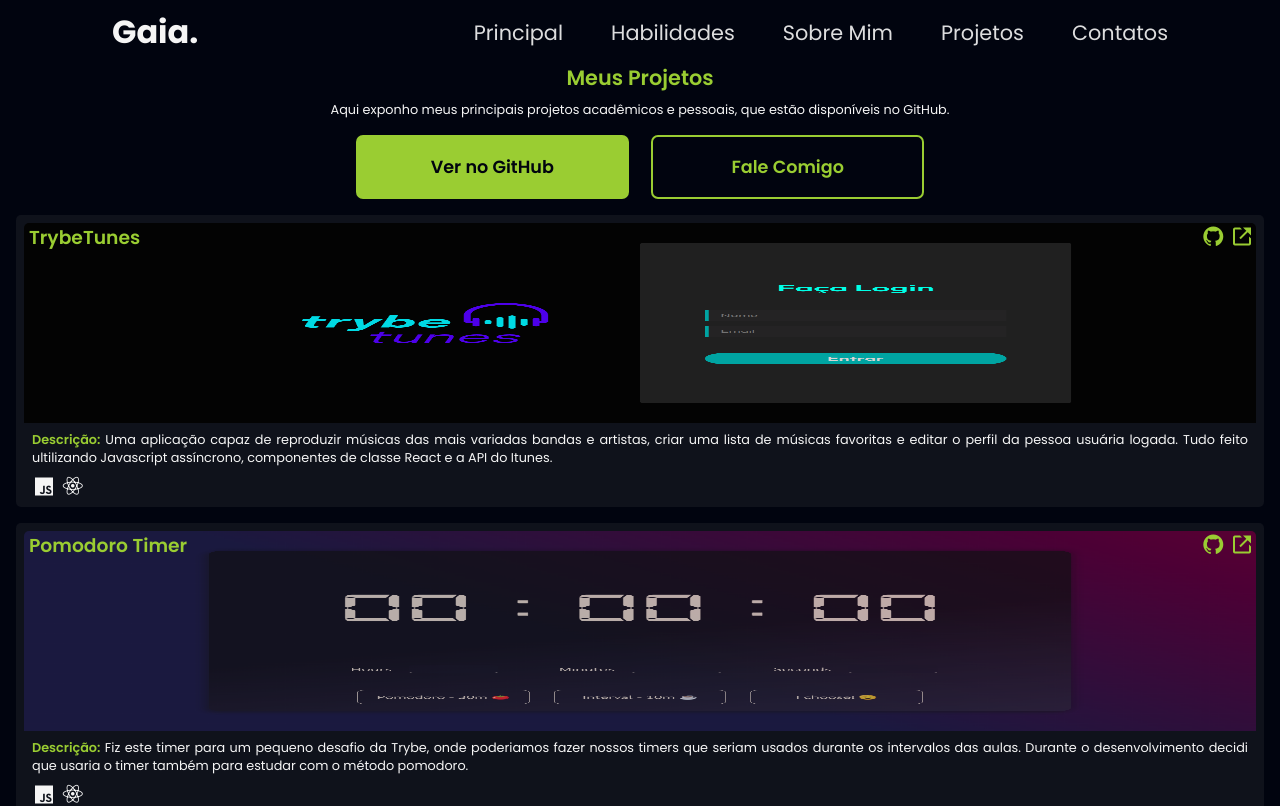
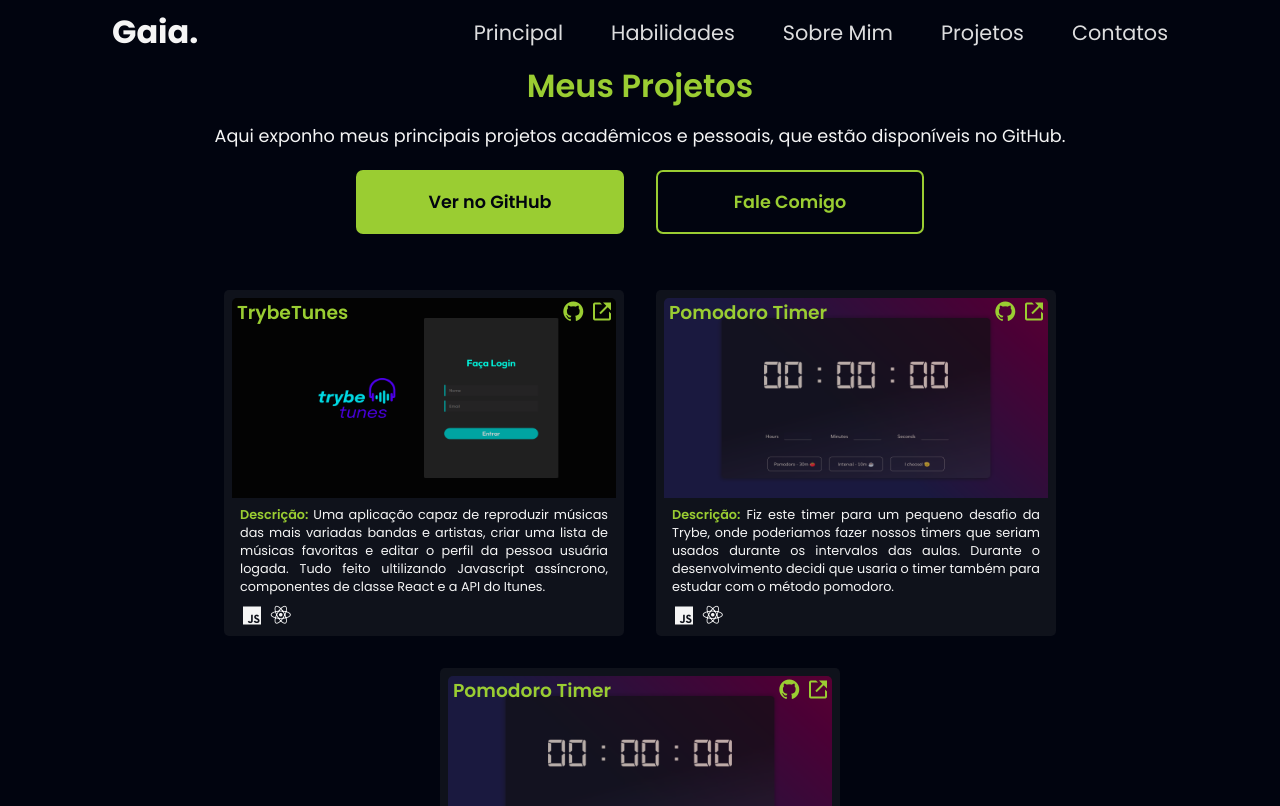
Before and after one commit to vitorGaia/vitorGaia.github.io, a React (Vite) app: page /projects in a window 1280 px wide. Shown: the top 806 px of the page. Built offline with nearby package versions, Linux system fonts and the light colour scheme.

Commit message:
update: finaliza css desktop.

```diff
--- a/src/Pages/Projects.jsx
+++ b/src/Pages/Projects.jsx
@@ -20,7 +20,7 @@ function Projects() {
   }, []);
 
   return (
-    <div className='projects-page-container area-4-projects' id='projects-section'>
+    <div className='projects-page-container area-4-projects' id='projects'>
       <Header />
 
       <h2>Meus Projetos</h2>
@@ -33,7 +33,7 @@ function Projects() {
         { dataProjects.map((project, index) => <CardProject key={`${project}${index}`} project={project} />) }
       </div>
 
-      <BackToStartBtn id='#projects-section' />
+      <BackToStartBtn id='projects' />
     </div>
   );
 }
--- a/src/Styles/CardProject.css
+++ b/src/Styles/CardProject.css
@@ -7,6 +7,7 @@
   border-radius: 5px;
   position: relative;
   z-index: 0;
+  max-width: 400px;
 }
 
 .card-container img {
--- a/src/Styles/HomeBtns.css
+++ b/src/Styles/HomeBtns.css
@@ -28,3 +28,9 @@
   background-color: var(--accent);
   color: var(--base);
 }
+
+@media (min-width: 1001px) {
+  .home-btns-container {
+    gap: 2rem;
+  }
+}
--- a/src/Styles/Projects.css
+++ b/src/Styles/Projects.css
@@ -33,3 +33,22 @@
 .area-4-projects {
   visibility: hidden;
 }
+
+@media (min-width: 1001px) {
+  .show-project-cards {
+    flex-direction: row;
+    flex-wrap: wrap;
+    justify-content: center;
+    padding: 2.5rem;
+    gap: 1rem;
+  }
+
+  .projects-page-container h2 {
+    font-size: 2rem;
+  }
+
+  .projects-page-container > p {
+    font-size: 1.1rem;
+    padding: 0.8rem;
+  }
+}
--- a/src/dataProjects.js
+++ b/src/dataProjects.js
@@ -18,6 +18,14 @@ const dataProjects = [
     description: 'Fiz este timer para um pequeno desafio da Trybe, onde poderiamos fazer nossos timers que seriam usados durante os intervalos das aulas. Durante o desenvolvimento decidi que usaria o timer também para estudar com o método pomodoro.',
     usedSkills: ['javascript', 'react'],
   },
+  {
+    projectName: 'Pomodoro Timer',
+    deployLink: 'https://vitorgaia.github.io/pomodoro-timer/',
+    repositoryLink: 'https://github.com/vitorGaia/pomodoro-timer',
+    thumbNail: pomodoroTimerThumb,
+    description: 'Fiz este timer para um pequeno desafio da Trybe, onde poderiamos fazer nossos timers que seriam usados durante os intervalos das aulas. Durante o desenvolvimento decidi que usaria o timer também para estudar com o método pomodoro.',
+    usedSkills: ['javascript', 'react'],
+  },
 ];
 
 export default dataProjects;
--- a/src/index.css
+++ b/src/index.css
@@ -6,6 +6,16 @@
   --accent: yellowgreen;
   --accent2: #00C4FF;
   --card-color: rgba(128, 128, 128, 0.108);
+}
+
+::-webkit-scrollbar {
+  width: 10px;
+  background-color: var(--card-color);
+}
+
+::-webkit-scrollbar-thumb {
+  background-color: var(--accent);
+  border-radius: 25px;
 }
 
 * {
```
